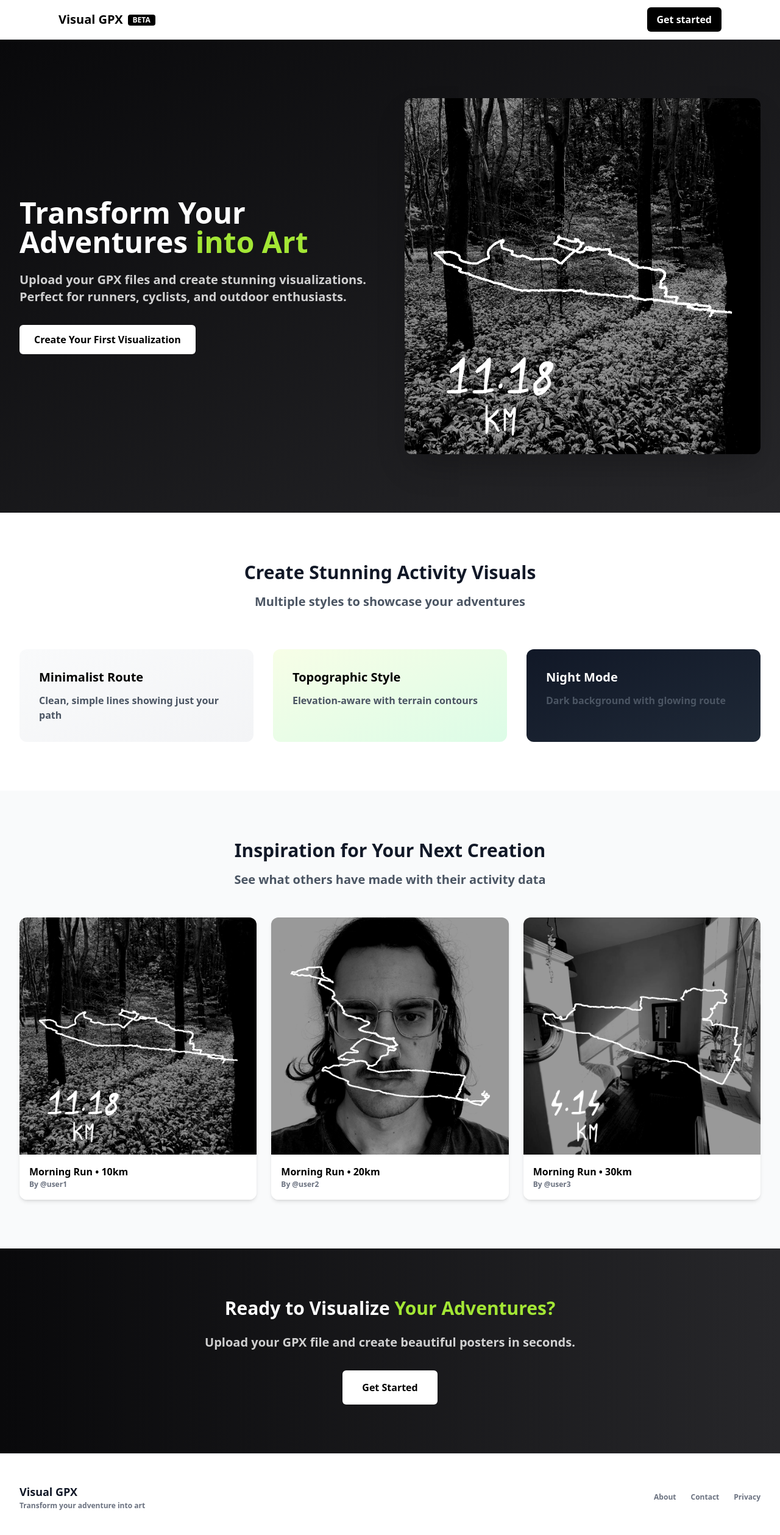
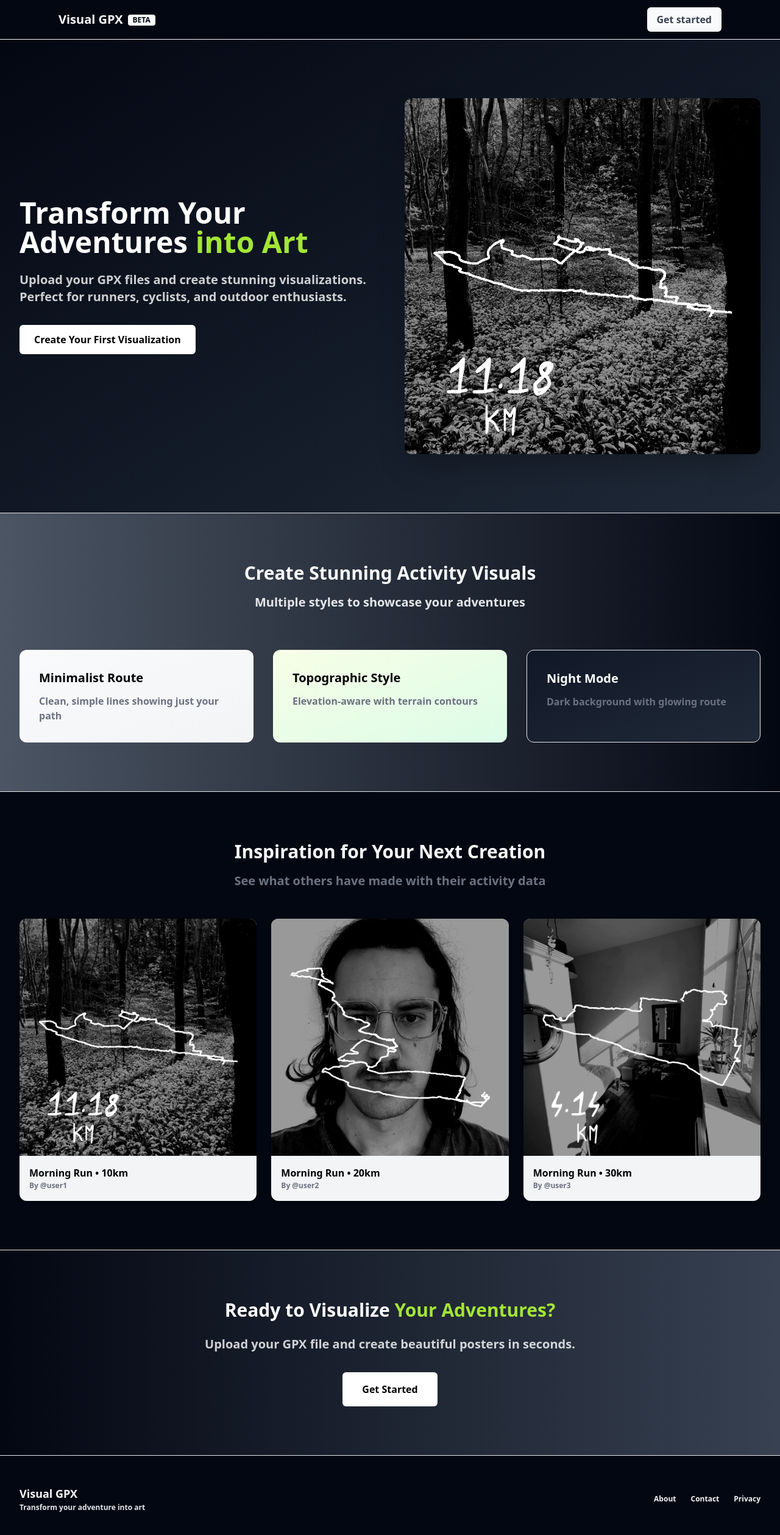
Before and after one commit to elia-orsini/visual-gpx, a Next.js app: page / in a window 1280 px wide. Shown: the top 2518 px of the page at 61% size. Built offline with nearby package versions, Linux system fonts and the light colour scheme.

Commit message:
style: colours

```diff
--- a/src/app/layout.tsx
+++ b/src/app/layout.tsx
@@ -27,15 +27,15 @@ export default function RootLayout({ children }: Readonly<{ children: React.Reac
   return (
     <html lang="en">
       <body className={`no-scrollbar overflow-x-clip antialiased`}>
-        <header className="sticky top-0 z-50 border-b border-gray-100 bg-[var(--background)]">
+        <header className="sticky top-0 z-50 border-b border-gray-100 bg-gray-950">
           <div className="mx-auto max-w-6xl px-4 sm:px-6 lg:px-8">
             <div className="flex h-16 items-center justify-between">
               <Link href="/">
                 <div className="flex flex-row items-center">
-                  <span className="text-xl font-semibold text-[var(--foreground)]">
+                  <span className="text-xl font-semibold text-gray-50">
                     Visual GPX{" "}
                   </span>
-                  <p className="ml-2 mt-0.5 inline rounded bg-[var(--foreground)] px-2 text-sm text-[var(--background)]">
+                  <p className="ml-2 mt-0.5 inline rounded bg-gray-50 px-2 text-sm !text-gray-950 font-black">
                     BETA
                   </p>
                 </div>
@@ -43,7 +43,7 @@ export default function RootLayout({ children }: Readonly<{ children: React.Reac
               <div className="flex items-center space-x-4">
                 <Link
                   href="/upload"
-                  className="rounded-md bg-[var(--foreground)] px-4 py-2 text-[var(--background)] transition-colors hover:bg-gray-800"
+                  className="rounded-md bg-gray-50 px-4 py-2 text-gray-700 hover:bg-lime-500 animation-all duration-500"
                 >
                   Get started
                 </Link>
@@ -55,21 +55,21 @@ export default function RootLayout({ children }: Readonly<{ children: React.Reac
         {children}
 
         {/* Footer */}
-        <footer className="border-t border-gray-200 bg-white py-12">
+        <footer className="border-t border-gray-200 bg-gray-950 py-12">
           <div className="mx-auto max-w-7xl px-4 sm:px-6 lg:px-8">
             <div className="flex flex-col items-center justify-between md:flex-row">
               <div className="mb-6 md:mb-0">
-                <h3 className="text-lg font-bold text-gray-900">Visual GPX</h3>
-                <p className="text-sm text-gray-500">Transform your adventure into art</p>
+                <h3 className="text-lg font-bold text-gray-50">Visual GPX</h3>
+                <p className="text-sm text-gray-200">Transform your adventure into art</p>
               </div>
               <div className="flex space-x-6">
-                <Link href="#" className="text-sm text-gray-500 hover:text-gray-900">
+                <Link href="#" className="text-sm text-gray-100 hover:text-gray-200">
                   About
                 </Link>
-                <Link href="#" className="text-sm text-gray-500 hover:text-gray-900">
+                <Link href="#" className="text-sm text-gray-100 hover:text-gray-200">
                   Contact
                 </Link>
-                <Link href="#" className="text-sm text-gray-500 hover:text-gray-900">
+                <Link href="#" className="text-sm text-gray-100 hover:text-gray-200">
                   Privacy
                 </Link>
               </div>
--- a/src/app/page.tsx
+++ b/src/app/page.tsx
@@ -7,7 +7,7 @@ export default async function IndexPage() {
   return (
     <main className="flex min-h-screen flex-col bg-white">
       {/* Hero Section */}
-      <section className="relative bg-gradient-to-br from-zinc-950 to-zinc-800 py-24 text-white">
+      <section className="relative bg-gradient-to-br from-gray-950 to-gray-800 py-24 text-white">
         <div className="mx-auto max-w-7xl px-4 sm:px-6 lg:px-8">
           <div className="flex flex-col items-center gap-12 md:flex-row">
             <div className="md:w-1/2">
@@ -38,13 +38,13 @@ export default async function IndexPage() {
       </section>
 
       {/* Features Section */}
-      <section id="features" className="py-20">
+      <section id="features" className="py-20 bg-gradient-to-r from-gray-600 to-gray-950 border-t">
         <div className="mx-auto max-w-7xl px-4 sm:px-6 lg:px-8">
           <div className="mb-16 text-center">
-            <h2 className="mb-4 text-3xl font-bold text-gray-900">
+            <h2 className="mb-4 text-3xl font-bold text-gray-50">
               Create Stunning Activity Visuals
             </h2>
-            <p className="mx-auto max-w-2xl text-xl text-gray-600">
+            <p className="mx-auto max-w-2xl text-xl text-gray-200">
               Multiple styles to showcase your adventures
             </p>
           </div>
@@ -64,12 +64,12 @@ export default async function IndexPage() {
               {
                 title: "Night Mode",
                 description: "Dark background with glowing route",
-                style: "bg-gradient-to-br from-gray-900 to-gray-800 text-white",
+                style: "bg-gradient-to-br from-gray-900 to-gray-800 text-white border",
               },
             ].map((feature) => (
               <div key={feature.title} className={`rounded-xl p-8 ${feature.style}`}>
                 <h3 className="mb-3 text-xl font-semibold">{feature.title}</h3>
-                <p className="text-gray-600">{feature.description}</p>
+                <p className="text-gray-500">{feature.description}</p>
               </div>
             ))}
           </div>
@@ -77,13 +77,13 @@ export default async function IndexPage() {
       </section>
 
       {/* Gallery Section */}
-      <section id="examples" className="bg-gray-50 py-20">
+      <section id="examples" className="bg-gray-950 py-20 border-y">
         <div className="mx-auto max-w-7xl px-4 sm:px-6 lg:px-8">
           <div className="mb-12 text-center">
-            <h2 className="mb-4 text-3xl font-bold text-gray-900">
+            <h2 className="mb-4 text-3xl font-bold text-gray-50">
               Inspiration for Your Next Creation
             </h2>
-            <p className="mx-auto max-w-2xl text-xl text-gray-600">
+            <p className="mx-auto max-w-2xl text-xl text-gray-500">
               See what others have made with their activity data
             </p>
           </div>
@@ -94,7 +94,7 @@ export default async function IndexPage() {
                 <div className="relative aspect-square bg-gradient-to-tr from-gray-100 to-gray-300">
                   <Image alt="" src={imgs[item - 1]} fill objectFit="cover" />
                 </div>
-                <div className="bg-white p-4">
+                <div className="bg-gray-100 p-4">
                   <h3 className="font-medium">Morning Run • {item}0km</h3>
                   <p className="text-sm text-gray-500">By @user{item}</p>
                 </div>
@@ -105,7 +105,7 @@ export default async function IndexPage() {
       </section>
 
       {/* CTA Section */}
-      <section className="bg-gradient-to-r from-zinc-950 to-zinc-800 py-20 text-white">
+      <section className="bg-gradient-to-r from-gray-950 to-gray-700 py-20 text-white">
         <div className="mx-auto max-w-7xl px-4 sm:px-6 lg:px-8">
           <div className="text-center">
             <h2 className="mb-6 text-3xl font-bold">
--- a/src/app/strava/page.tsx
+++ b/src/app/strava/page.tsx
@@ -171,10 +171,10 @@ export default function StravaActivitySelector() {
   };
 
   return (
-    <div className="min-h-screen bg-gradient-to-r from-zinc-950 to-zinc-800">
+    <div className="min-h-screen bg-gray-950">
       <div className="mx-auto max-w-4xl px-4 py-8 sm:px-6 lg:px-8">
-        <div className="rounded-xl bg-zinc-300 p-6 shadow-sm sm:p-8">
-          <h1 className="mb-6 text-3xl font-bold text-gray-900">Strava Activity Visualizer</h1>
+        <div className="rounded-xl bg-gray-900 p-6 shadow-sm sm:p-8">
+          <h1 className="mb-6 text-3xl font-bold text-white">Strava Activity Visualizer</h1>
 
           {!isConnected ? (
             <div className="text-center">
@@ -221,18 +221,18 @@ export default function StravaActivitySelector() {
             <form onSubmit={handleSubmit} className="space-y-6">
               {/* Activities List */}
               <div>
-                <label className="mb-2 block text-base font-medium text-gray-700">
+                <label className="mb-2 block text-base font-medium text-gray-200">
                   Select Activity
                 </label>
-                <div className="max-h-96 overflow-y-auto rounded-lg border border-gray-200 bg-zinc-200">
+                <div className="max-h-96 overflow-y-auto rounded-lg bg-gray-800">
                   {activities.length === 0 ? (
-                    <div className="p-4 text-center text-gray-500">
+                    <div className="p-4 text-center text-gray-200">
                       {loading ? "Loading activities..." : "No activities found"}
                     </div>
                   ) : (
                     <ul className="divide-y divide-gray-200">
                       {activities.map((activity) => (
-                        <li key={activity.id} className="p-4 hover:bg-zinc-100">
+                        <li key={activity.id} className="p-4 hover:bg-gray-700 animation-all duration-500 active:bg-lime-500">
                           <label className="flex cursor-pointer items-center">
                             <input
                               type="radio"
@@ -240,11 +240,11 @@ export default function StravaActivitySelector() {
                               value={activity.id}
                               checked={selectedActivity === String(activity.id)}
                               onChange={() => setSelectedActivity(String(activity.id))}
-                              className="h-4 w-4 text-blue-600 focus:ring-blue-500"
+                              className="h-4 w-4 text-lime-600 accent-lime-500 focus:ring-lime-50 hover:cursor-pointer"
                             />
                             <div className="ml-3">
-                              <p className="text-sm font-medium text-gray-900">{activity.name}</p>
-                              <p className="text-xs text-gray-500">
+                              <p className="text-sm font-medium text-gray-200">{activity.name}</p>
+                              <p className="text-xs text-gray-400">
                                 {new Date(activity.start_date).toLocaleString()} • {activity.type} •{" "}
                                 {(Math.floor(activity.distance / 10) / 100).toFixed(2)} km
                               </p>
@@ -259,10 +259,10 @@ export default function StravaActivitySelector() {
 
               {/* Background Image Upload */}
               <div>
-                <label className="mb-2 block text-base font-medium text-gray-700">
-                  Upload Background Image
+                <label className="mb-2 block text-base font-medium text-gray-200">
+                  Upload Image
                 </label>
-                <div className="flex items-center justify-center rounded-lg border-2 border-dashed border-gray-200 bg-zinc-200 px-6 py-10 text-center hover:border-gray-300">
+                <div className="flex items-center justify-center rounded-lg border-2 border-dashed border-gray-400 bg-gray-700 px-6 py-10 text-center hover:border-gray-500">
                   <div className="space-y-2">
                     <svg
                       className="mx-auto h-10 w-10 text-gray-400"
@@ -281,7 +281,7 @@ export default function StravaActivitySelector() {
                     <div className="flex justify-center text-sm text-gray-600">
                       <label
                         htmlFor="image-upload"
-                        className="relative cursor-pointer rounded-md font-medium text-blue-600 focus-within:outline-none hover:text-blue-500"
+                        className="relative cursor-pointer rounded-md font-medium text-lime-600 focus-within:outline-none hover:text-lime-500"
                       >
                         <span>Upload an image</span>
                         <input
@@ -295,7 +295,7 @@ export default function StravaActivitySelector() {
                         />
                       </label>
                     </div>
-                    <p className="text-xs text-gray-500">
+                    <p className="text-xs text-gray-200">
                       {backgroundImage?.name || "No file selected"}
                     </p>
                   </div>
@@ -311,7 +311,7 @@ export default function StravaActivitySelector() {
               <button
                 type="submit"
                 disabled={loading || !selectedActivity || !backgroundImage}
-                className="inline-flex w-full justify-center rounded-md border border-transparent bg-gray-900 px-4 py-2 text-base font-medium text-white shadow-sm hover:bg-gray-800 focus:outline-none focus:ring-2 focus:ring-gray-500 focus:ring-offset-2 disabled:opacity-50 sm:w-auto sm:text-sm"
+                className="inline-flex w-full justify-center rounded-md border border-transparent bg-lime-600 px-4 py-2 text-base font-medium text-white shadow-sm hover:bg-lime-500 focus:outline-none focus:ring-2 focus:ring-gray-500 focus:ring-offset-2 disabled:opacity-50 sm:w-auto sm:text-sm"
               >
                 {loading ? (
                   <>
@@ -348,16 +348,16 @@ export default function StravaActivitySelector() {
         {resultImage && (
           <div className="mt-4 space-y-4">
             <h2 className="text-xl font-semibold text-gray-100">Result</h2>
-            <div className="rounded-lg border border-gray-200 bg-zinc-300 p-4">
+            <div className="rounded-lg border border-lime-400 bg-gray-900 p-4">
               <img
                 src={resultImage}
-                alt="GPX track on background"
-                className="mx-auto max-h-96 max-w-full object-contain"
+                alt=""
+                className="mx-auto max-h-96 max-w-full object-contain border"
               />
             </div>
             <a
               ref={downloadRef}
-              className="inline-flex items-center rounded-md border border-transparent bg-blue-600 px-4 py-2 text-sm font-medium text-white shadow-sm hover:bg-blue-700 focus:outline-none focus:ring-2 focus:ring-blue-500 focus:ring-offset-2"
+              className="inline-flex items-center rounded-md border border-transparent bg-lime-600 px-4 py-2 text-sm font-medium text-white shadow-sm hover:bg-lime-500 focus:outline-none focus:ring-2 focus:ring-blue-500 focus:ring-offset-2 hover:cursor-pointer"
             >
               Download Image
             </a>
--- a/src/app/upload/page.tsx
+++ b/src/app/upload/page.tsx
@@ -67,7 +67,7 @@ export default function GPXProcessor() {
   };
 
   return (
-    <div className="min-h-screen bg-gradient-to-r from-zinc-950 to-zinc-800">
+    <div className="min-h-screen bg-zinc-950">
       <div className="mx-auto max-w-4xl px-4 py-8 sm:px-6 lg:px-8">
         <div className="rounded-xl bg-zinc-300 p-6 shadow-sm sm:p-8">
           <h1 className="mb-6 text-3xl font-bold text-gray-900">GPX Track Visualizer</h1>
```
